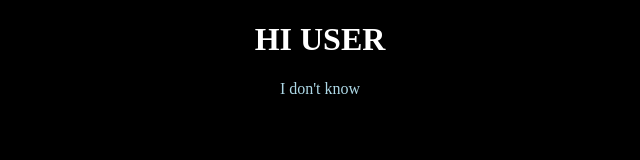
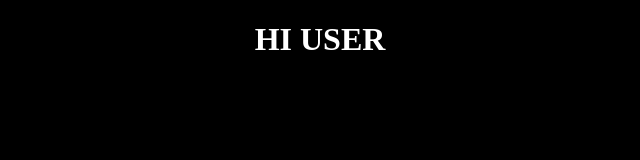
Before and after one commit to admin505admin505/boredem, a plain HTML site: page index.html in a window 1280 px wide. Shown: the full height of the page, 320-960 px from the left. Drawn offline with Linux system fonts and the light colour scheme.

Commit message:
Update style.css

```diff
--- a/style.css
+++ b/style.css
@@ -6,9 +6,3 @@ h1{
   color:white;
   text-align:center;
 }
-
-
-p{
-  color:#ADD8E6;
-  text-align:center;
-}
```
